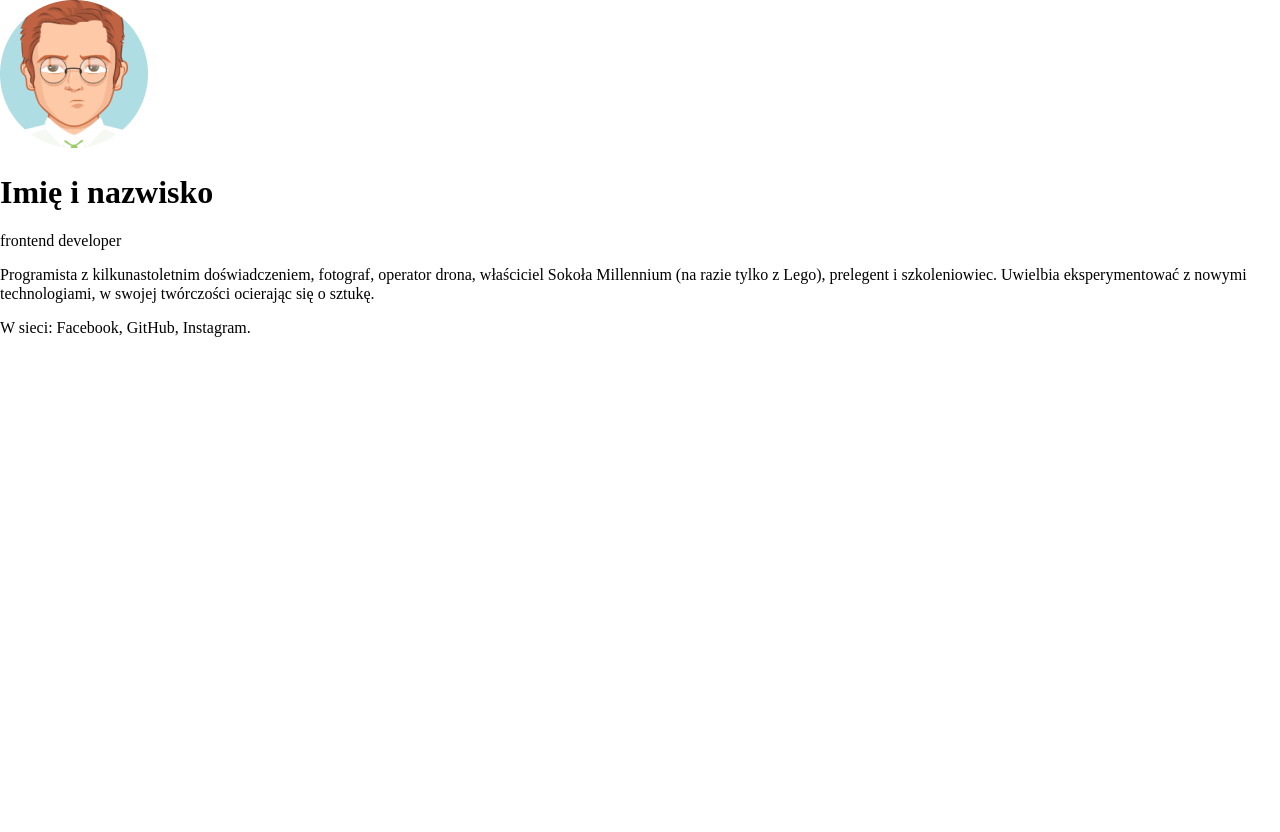
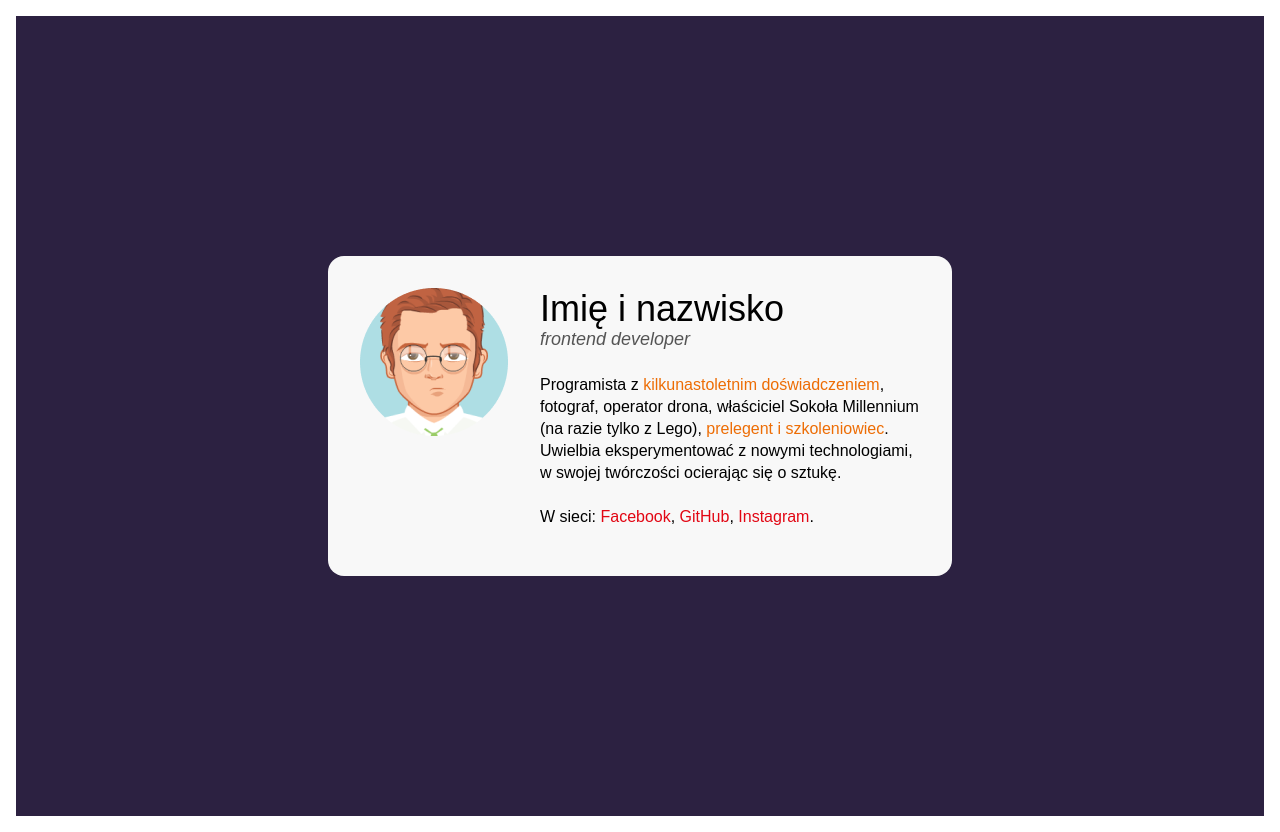
Before and after one commit to krzysiekkalinowski/business-card, a plain HTML site: page index.html in a window 1280 px wide. Before the commit the page ends 800 px from the top, so only its background shows below. Drawn offline with Linux system fonts and the light colour scheme.

Commit message:
Styles added

```diff
--- a/index.html
+++ b/index.html
@@ -17,13 +17,22 @@
             <p class="card-header__position">frontend developer</p>
           </header>
           <section class="card-description">
-            <p class="card-description__info">
-              Programista z kilkunastoletnim doświadczeniem, fotograf, operator
-              drona, właściciel Sokoła Millennium (na razie tylko z Lego),
-              prelegent i szkoleniowiec. Uwielbia eksperymentować z nowymi
-              technologiami, w swojej twórczości ocierając się o sztukę.
+            <p>
+              Programista z
+              <span class="card-description__special"
+                >kilkunastoletnim doświadczeniem</span
+              >, fotograf, operator drona, właściciel Sokoła Millennium (na
+              razie tylko z Lego),
+              <span class="card-description__special"
+                >prelegent i szkoleniowiec</span
+              >. Uwielbia eksperymentować z nowymi technologiami, w swojej
+              twórczości ocierając się o sztukę.
             </p>
-            <p class="card-description__social">W sieci: Facebook, GitHub, Instagram.</p>
+            <p>
+              W sieci: <a class="card-description__link" href="#" target="_blank" rel="nofollow">Facebook</a>,
+              <a class="card-description__link"  href="#" target="_blank" rel="nofollow">GitHub</a>,
+              <a class="card-description__link"  href="#" target="_blank" rel="nofollow">Instagram</a>.
+            </p>
           </section>
         </div>
       </article>
--- a/styles/style.css
+++ b/styles/style.css
@@ -7,3 +7,60 @@ html {
 *::after {
     box-sizing: inherit;
 }
+
+.main {
+    min-height: 100vh;
+    background: #2C2141;
+    margin: 16px;
+    display: flex;
+    justify-content: center;
+    align-items: center;
+}
+
+.card {
+    max-width: 624px;
+    border-radius: 16px;
+    background: #F8F8F8;
+    padding: 32px;
+    display: flex;
+    align-items: flex-start;
+    gap: 32px;
+    font-family: Arial, Helvetica, sans-serif;
+}
+
+.card-header__name {
+    margin: 0;
+    font-weight: normal;
+    font-size: 36px;
+}
+
+.card-header__position {
+    margin: 0;
+    font-style: italic;
+    font-size: 18px;
+    color: #545454;
+}
+.card-description p {
+    line-height: 22px;
+}
+.card-description p:first-child {
+    margin: 24px 0 22px 0;
+}
+.card-description__special {
+    color: #ED6D05;
+}
+.card-description__link {
+    color: #E20613;
+    text-decoration: none;;
+}
+
+@media (max-width: 624px) {
+    .card {
+        flex-flow: row wrap;
+        padding: 16px;
+        margin:  16px;
+    }
+    .card-img {
+        margin: 0 auto;
+    }
+}
```
